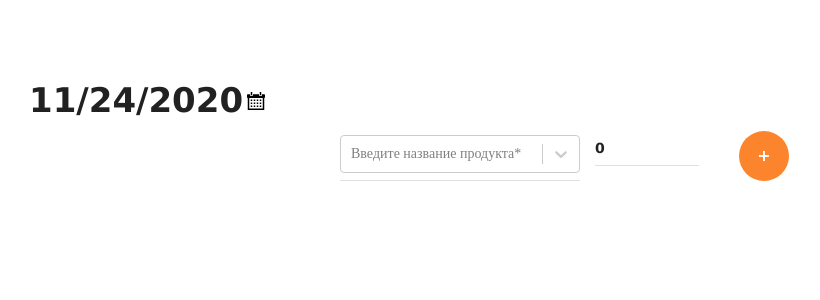
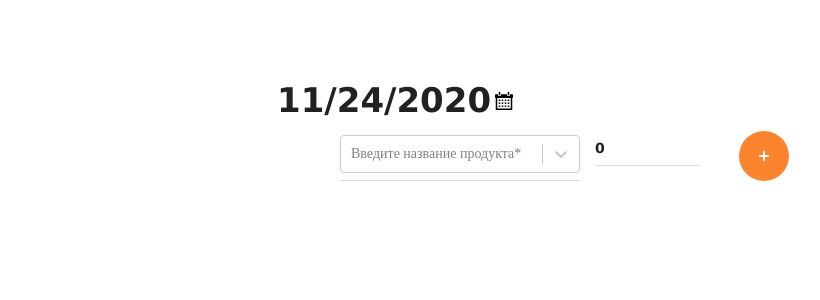
Before and after one commit to AleksandrMyk/SlimMom_Project_FrontEnd, a React (Create React App) app: page /diary in a window 1280 px wide. Shown: the top 300 px of the page, without its empty margins (63-883 px from the left). Built offline with nearby package versions, Linux system fonts and the light colour scheme; no server answers; sample sign-in values are in the browser's storage.

Commit message:
Add styles to AddProductFormTEST, Calendar (width), Dashboard (width)

```diff
--- a/src/Components/AddProductFormTESTcopy/AddProductForm.module.css
+++ b/src/Components/AddProductFormTESTcopy/AddProductForm.module.css
@@ -6,7 +6,7 @@
 .ProductEditor {
   display: flex;
   flex-direction: column;
-  margin: 50px auto 60px;
+  margin: 30px auto 60px;
   padding-top: 10px;
   width: auto;
   min-height: 82px;
@@ -107,7 +107,7 @@
 @media (min-width: 767px) {
   .ProductEditor {
     flex-direction: row;
-    justify-content: space-between;
+    /* justify-content: space-between; */
     align-items: center;
     height: 50px;
     width: 605px;
--- a/src/Components/Calendar/calendar.module.css
+++ b/src/Components/Calendar/calendar.module.css
@@ -1,7 +1,8 @@
 .calendar {
   display: flex;
-  flex-direction: row;
   align-items: center;
+  width: 287px;
+  margin: 0 auto;
 }
 
 .date {
@@ -21,19 +22,23 @@
   height: 20px;
 }
 
-.calendar_on {
-  /* position: absolute;
+/* .calendar_on { */
+/* position: absolute;
   z-index: 60; */
-  margin-left: 15px;
-}
+/* margin-left: 15px; */
+/* } */
 
 @media (min-width: 767px) {
+  .calendar {
+    width: 600px;
+  }
+
   .date {
     font-size: 34px;
     line-height: 41px;
   }
 
-  .calendar_on {
-    margin-left: 92px;
-  }
+  /* .calendar_on { */
+  /* margin-left: 92px; */
+  /* } */
 }
--- a/src/Views/Dashboard/dashboard.module.css
+++ b/src/Views/Dashboard/dashboard.module.css
@@ -73,6 +73,10 @@
   }
 }
 @media (min-width: 1024px) {
+  .componentContainer {
+    min-width: 60%;
+  }
+
   .directionWrapper {
     flex-direction: row;
     justify-content: center;
```
Also changed, not shown: 1 other file (tests, documents, lock files or other folders).
